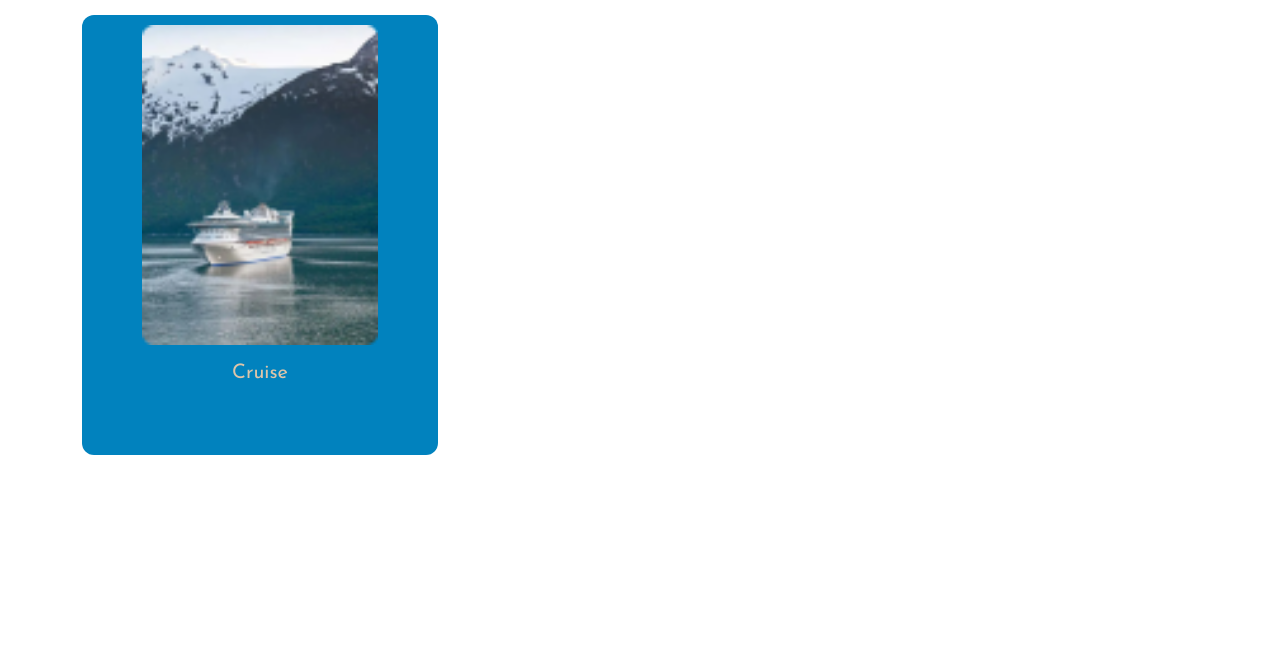
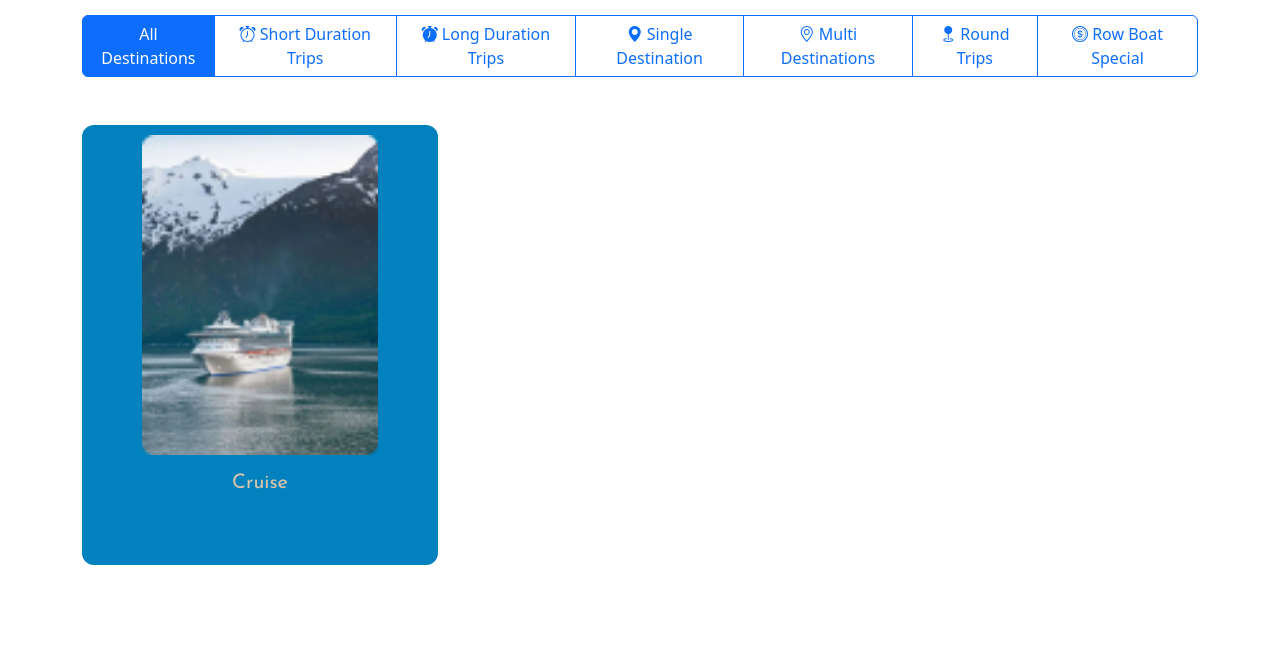
Before and after one commit to Rico945/DV100-final-project-term3, a plain HTML site: page pages/trips.html in a window 1280 px wide. Shown: the part 129-800 px from the top of the page. Drawn offline with nearby package versions, Linux system fonts and the light colour scheme; no server answers.

Commit message:
Added filter buttons

```diff
--- a/css/main.css
+++ b/css/main.css
@@ -1,4 +1,5 @@
 @import url('https://fonts.googleapis.com/css2?family=Josefin+Sans&family=Nunito&display=swap');
+@import url("https://cdn.jsdelivr.net/npm/bootstrap-icons@1.10.5/font/bootstrap-icons.css");
 
 /* ----------------------------------------------------------------------------------------------- */
 /* Global Styles */
--- a/js/index.js
+++ b/js/index.js
@@ -4,6 +4,7 @@ const arrTrips = [
         name: "Cruise",
         price: "1500",
         destination: "Here to There",
+        duration: "However many minutes",
         image: "trip_card1.png"
     }
 ];
@@ -42,11 +43,13 @@ function loadTrips() {
         $(currentChild).find("#name-text").text(trip.name);
         $(currentChild).find("#card-price").text(trip.price);
         $(currentChild).find("#card-destination").text(trip.destination);
+        $(currentChild).find("#card-duration").text(trip.duration);
         $(currentChild).find(".card-img-top").attr('src', '../assets/' + trip.image);
 
         //Hide the description text from the current card
         $(currentChild).find("#card-price").hide();
         $(currentChild).find("#card-destination").hide();
+        $(currentChild).find("#card-duration").hide();
         $(currentChild).find("#purchase-head").hide();
         $(currentChild).find("#card-button").hide();
     };
@@ -59,6 +62,7 @@ $("#tripsContainer").on('click', '.card', function () {
     //Toggle information
     $(this).find("#card-price").toggle();
     $(this).find("#card-destination").toggle();
+    $(this).find("#card-duration").toggle();
     $(this).find("#purchase-head").toggle();
     $(this).find("#card-button").toggle();
 
--- a/pages/trips.html
+++ b/pages/trips.html
@@ -37,6 +37,37 @@
     </nav>
 
     <div class="container mt-5 pt-5">
+
+      <br><br>
+
+      <!-- Filters and Sorts -->
+      <div class="row">
+
+        <!-- Filter Radio Buttons -->
+        <div class="btn-group col-auto" role="group">
+          <input type="radio" class="btn-check" name="btnradio" id="allDestinationsFilter" autocomplete="off" checked>
+          <label class="btn btn-outline-primary" for="allDestinationsFilter">All Destinations</label>
+
+          <input type="radio" class="btn-check" name="btnradio" id="shortFilter" autocomplete="off">
+          <label class="btn btn-outline-primary" for="shortFilter"><i class="bi-alarm"></i> Short Duration Trips</label>
+
+          <input type="radio" class="btn-check" name="btnradio" id="longFilter" autocomplete="off">
+          <label class="btn btn-outline-primary" for="longFilter"><i class="bi bi-alarm-fill"></i> Long Duration Trips</label>
+
+          <input type="radio" class="btn-check" name="btnradio" id="singleFilter" autocomplete="off">
+          <label class="btn btn-outline-primary" for="singleFilter"><i class="bi bi-geo-alt-fill"></i> Single Destination</label>
+
+          <input type="radio" class="btn-check" name="btnradio" id="multiFilter" autocomplete="off">
+          <label class="btn btn-outline-primary" for="multiFilter"><i class="bi bi-geo-alt"></i> Multi Destinations</label>
+
+          <input type="radio" class="btn-check" name="btnradio" id="roundFilter" autocomplete="off">
+          <label class="btn btn-outline-primary" for="roundFilter"><i class="bi bi-geo-fill"></i> Round Trips</label>
+
+          <input type="radio" class="btn-check" name="btnradio" id="rowFilter" autocomplete="off">
+          <label class="btn btn-outline-primary" for="rowFilter"><i class="bi bi-coin"></i> Row Boat Special</label>
+        </div>
+      </div>
+
         <!-- List of trip cards -->
         <div class="row py-5" id="tripsContainer">
 
@@ -50,6 +81,7 @@
                   <h5 class="card-title" id="name-text"></h5>
                   <p class="card-text" id="card-price"></p>
                   <p class="card-text" id="card-destination"></p>
+                  <p class="card-text" id="card-duration"></p>
                   <p class="card-text" id="purchase-head">Purchase Ticket</p>
                   <button class="card-button" id="card-button">+</button>
                 </div>
```
